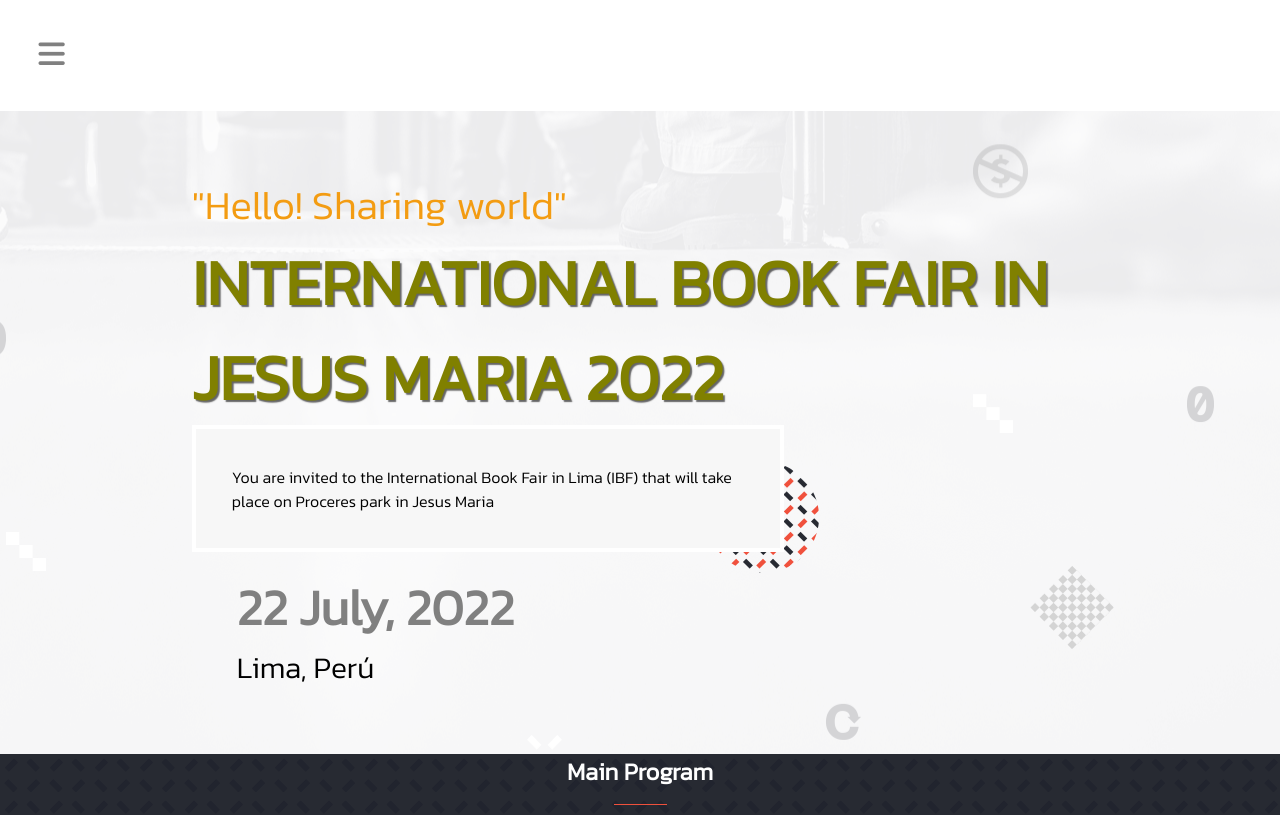
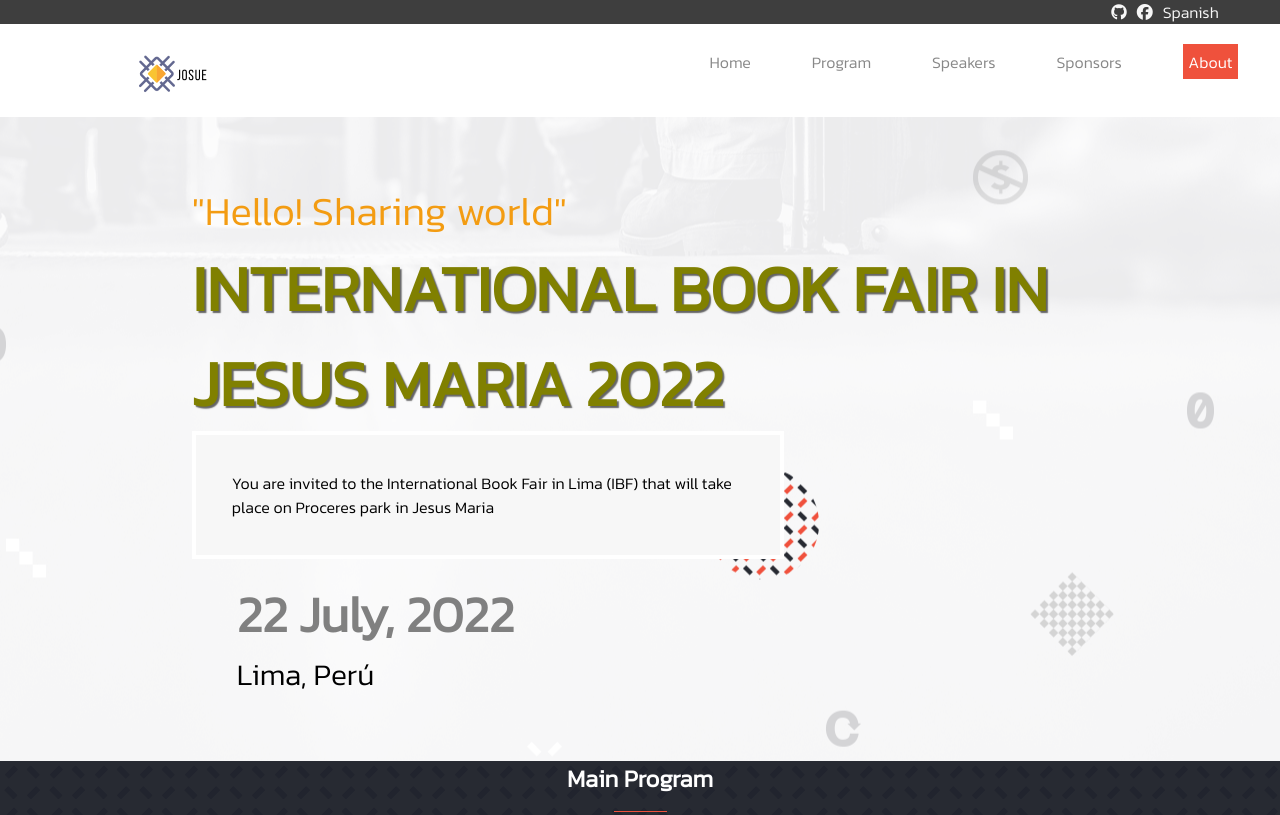
Before and after one commit to jdbs9514/Capstone-project, a website: page index.html in a window 1280 px wide. Shown: the top 815 px of the page. Drawn offline with Linux system fonts and the light colour scheme.

Commit message:
add logo to my capstone project and black nav menu in the header

```diff
--- a/app.js
+++ b/app.js
@@ -18,7 +18,7 @@ closeMenu.addEventListener('click', () => {
   xMarx.classList.remove('active');
 });
 
-const speakers = document.getElementById('featured-speakers');
+const speakers = document.getElementById('speakers');
 
 // create an object //
 
--- a/index.html
+++ b/index.html
@@ -20,25 +20,37 @@
             <div class="close">
                 <span class="cross"><i class="fa-solid fa-xmark"></i></span>
                 <ul class="close-list">
-                    <li class="close-item"><a href="home">Home</a></li>
-                    <li class="close-item"><a href="program">Program</a></li>
-                    <li class="close-item"><a href="speakers">Speakers</a></li>
-                    <li class="close-item"><a href="sponsors">Sponsors</a></li>
-                    <li class="close-item"><a href="about">About</a></li>
+                    <li class="close-item"><a href="#intro">Home</a></li>
+                    <li class="close-item"><a href="#program">Program</a></li>
+                    <li class="close-item"><a href="#speakers">Speakers</a></li>
+                    <li class="close-item"><a href="#sponsor">Sponsors</a></li>
+                    <li class="close-item"><a href="#">About</a></li>
                 </ul>
             </div>
             <div class="nav-bar-mobile">
-                <button type="button" class="hamburger"><i class="fa-solid fa-bars"></i></button>
+                <div class="black-nav">
+                    <ul class="ul-black">
+                        <li class="github"><a href="" class="a"><i class="fa-brands fa-github"></i></a></li>
+                        <li class="facebook"><a href="" class="a"><i class="fa-brands fa-facebook"></i></a></li>
+                        <li class="anything"><a href="" class="a">Spanish</a></li>
+                    </ul>
+                </div>
+                <div class="mobile-logo">
+                    <button type="button" class="hamburger"><i class="fa-solid fa-bars"></i></button>
+                    <img src="./images/josue-logo.png" alt="josue-design" class="logo-img">
+                </div>
+
                 <ul class="navigation">
-                    <li class="home"><a href="#">Home</a></li>
-                    <li class="program"><a href="#">Program</a></li>
-                    <li class="speakers"><a href="#">Speakers</a></li>
-                    <li class="sponsors"><a href="#">Sponsors</a></li>
+                    <li class="logo"><img src="./images/josue-logo.png" alt="josue-design" class="logo-img"></li>
+                    <li class="menu"><a href="#intro">Home</a></li>
+                    <li class="menu"><a href="#program">Program</a></li>
+                    <li class="menu"><a href="#speakers">Speakers</a></li>
+                    <li class="menu"><a href="#sponsor">Sponsors</a></li>
                     <li class="about"><a href="#">About</a></li>
                 </ul>
             </div>
         </header>
-        <div class="intro">
+        <div id="intro" class="intro">
             <h2 class="hello">"Hello! Sharing world"</h2>
             <h1 id="title" class="title">INTERNATIONAL BOOK FAIR IN JESUS MARIA 2022 </h1>
             <p class="description">You are invited to the International Book Fair in Lima (IBF)
@@ -47,7 +59,7 @@
             <p class="location">Lima, Perú</p>
         </div>
     </div>
-    <div class="main-program">
+    <div id="program" class="main-program">
         <h2 class="subtitle">Main Program</h2>
         <div class="linea"></div>
         <div class="div-list">
@@ -70,11 +82,11 @@
         <a href="#" class="square">See whole program</a>
         <div class="space"></div>
     </div>
-    <div id="featured-speakers" class="featured-speakers">
+    <div id="speakers" class="featured-speakers">
         <h2 class="speakers-title">Featured Speakers</h2>
         <div class="linea"></div>
     </div>
-    <div class="div-sponsor">
+    <div id="sponsor" class="div-sponsor">
         <h2 class="sponsor-title">Sponsored by</h2>
         <div class="linea"></div>
         <ul class="sponsor">
@@ -87,7 +99,7 @@
     </div>
     <footer class="site-footer">
         <div class="footer">
-            <h2 class="slogan">J.B. Desing</h2>
+            <h2 class="slogan"><i class="fa-solid fa-cubes"></i> J.B. Desing</h2>
             <p class="copyright"><i class="fa-solid fa-copyright"> project make by Josue Benavides some Rights Reserved</i></p>
         </div>
     </footer>
--- a/style.css
+++ b/style.css
@@ -54,6 +54,10 @@ body {
   display: none;
 }
 
+.black-nav {
+  display: none;
+}
+
 .hamburger {
   color: #808080;
   background: none;
@@ -61,6 +65,20 @@ body {
   font-size: 30px;
   padding: 3%;
   cursor: pointer;
+}
+
+.logo-img {
+  width: 18%;
+  display: inline-block;
+  padding: 0%;
+  margin-top: 2%;
+  margin-bottom: 2%;
+}
+
+.mobile-logo {
+  display: flex;
+  flex-direction: row;
+  gap: 30%;
 }
 
 .hamburger.active {
@@ -189,6 +207,7 @@ body {
 .info-container {
   padding: 4%;
   margin: 2%;
+  width: 70%;
 }
 
 .img-name {
@@ -220,7 +239,6 @@ body {
 .sponsor {
   display: flex;
   flex-direction: column;
-  justify-content: end;
   align-items: center;
   padding: 5%;
   gap: 8rem;
@@ -248,6 +266,75 @@ body {
 }
 
 @media screen and (min-width: 768px) {
+  .black-nav {
+    display: flex;
+    justify-content: end;
+    background-color: rgb(62, 62, 62);
+    padding-right: 4%;
+  }
+
+  .ul-black {
+    display: flex;
+    flex-direction: row;
+    list-style-type: none;
+    color: #f7f7f7;
+  }
+
+  .github a {
+    color: #f7f7f7;
+    margin-right: 10px;
+  }
+
+  .facebook a {
+    color: #f7f7f7;
+    margin-right: 10px;
+  }
+
+  .anything a {
+    color: #f7f7f7;
+    margin-right: 10px;
+    text-decoration: none;
+  }
+
+  .hamburger {
+    display: none;
+  }
+
+  .mobile-logo {
+    display: none;
+  }
+
+  .logo-img {
+    width: 25%;
+    display: inline-block;
+    padding: 0%;
+    margin-left: -85%;
+  }
+
+  .navigation {
+    display: flex;
+    flex-direction: row;
+    justify-content: end;
+    list-style-type: none;
+    gap: 5%;
+    margin-right: 3%;
+    padding: 1%;
+    margin-top: 1%;
+  }
+
+  .menu a {
+    text-decoration: none;
+    color: rgb(136, 136, 136);
+  }
+
+  .about a {
+    border: 1px solid #ef513c;
+    color: #fff;
+    background-color: #ef513c;
+    padding: 10%;
+    text-decoration: none;
+  }
+
   .intro {
     padding: 12rem;
     background-position: center;
@@ -296,6 +383,35 @@ body {
   }
 
   .position {
+    column-count: 2;
+  }
 
+  .cards {
+    gap: 10px;
+    padding: 5%;
+    align-self: auto;
+  }
+
+  .sponsor {
+    display: flex;
+    flex-direction: row;
+    margin: 5%;
+    gap: 10px;
+  }
+
+  .sponsor-img {
+    width: 80%;
+  }
+
+  .footer {
+    padding: 0%;
+  }
+
+  .slogan {
+    padding: 5%;
+  }
+
+  .copyright {
+    padding: 1%;
   }
 }
```
Also changed, not shown: images/Josue..png (added), images/josue-logo.png (added), images/josue.png (added).
